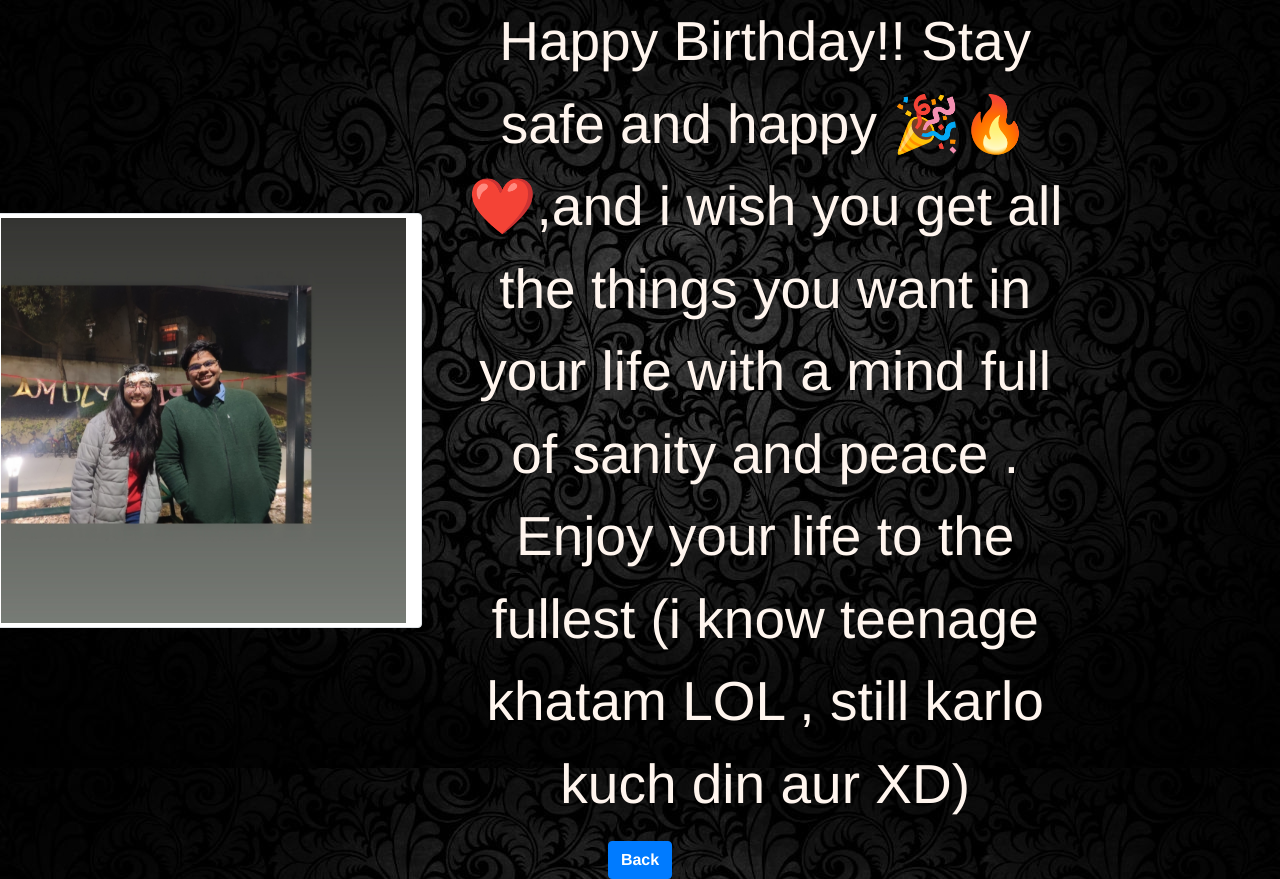
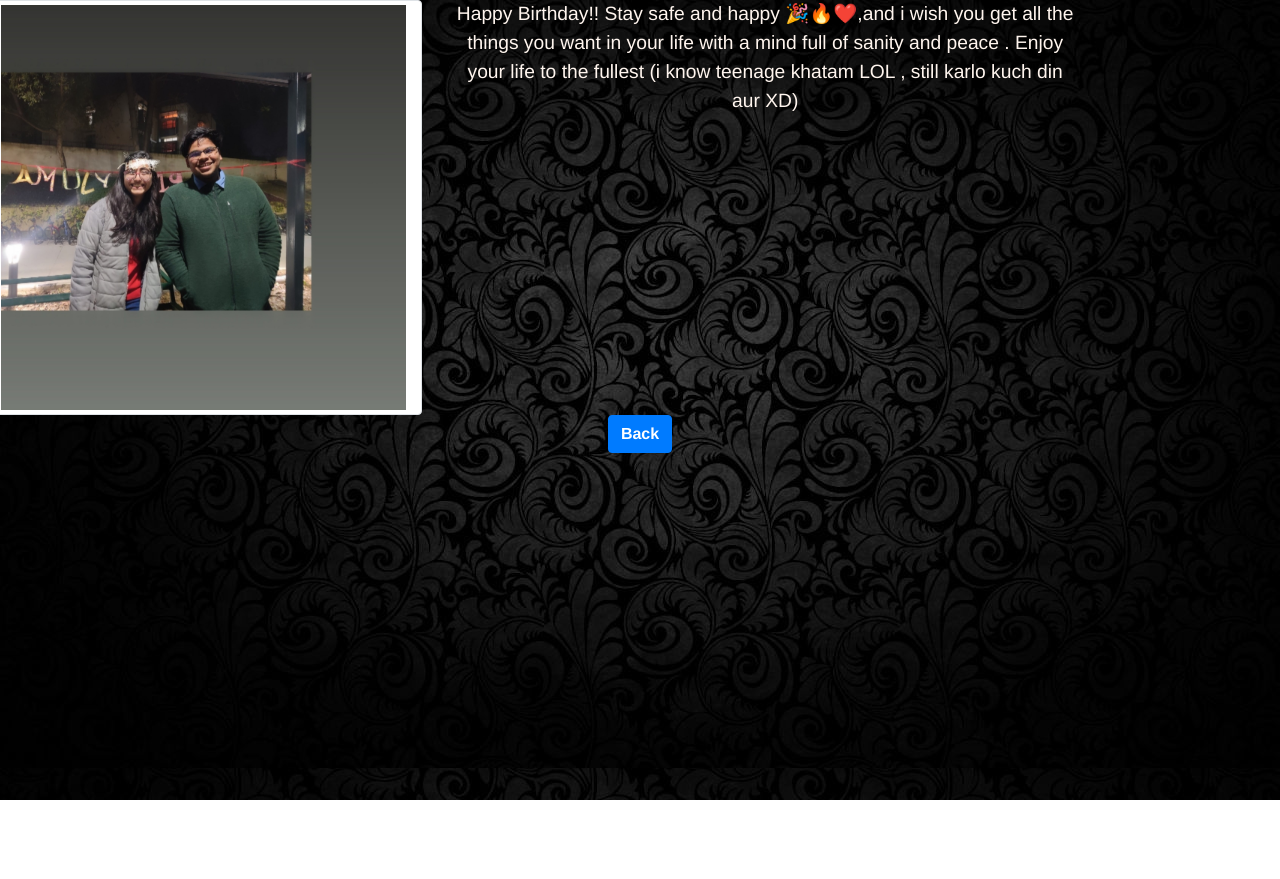
Before and after one commit to Amulya0102/Ananya-bday, a plain HTML site: page amulya-wish.html in a window 1280 px wide. After the commit the page ends 800 px from the top, so only its background shows below. Drawn offline with nearby package versions, Linux system fonts and the light colour scheme; some icons are missing.

Commit message:
Update amulya-wish.html

```diff
--- a/amulya-wish.html
+++ b/amulya-wish.html
@@ -14,7 +14,7 @@
 <body background="black-background.jpg">
 	<div class="row">
 <img src="img/with-me-bday.jpeg" class="col-sm-4 d-flex mr-3 img-thumbnail align-self-center">
-<p class="col-sm-6" style="font-size:2.5em">Happy Birthday!!   Stay safe and happy 🎉🔥❤️,and i wish you get all the things you want in your life with a mind full of sanity and peace .
+<p class="col-sm-6" style="font-size:0.875em">Happy Birthday!!   Stay safe and happy 🎉🔥❤️,and i wish you get all the things you want in your life with a mind full of sanity and peace .
 Enjoy your life to the fullest (i know teenage khatam LOL , still karlo kuch din aur XD)</p>
 
 </div>
```
